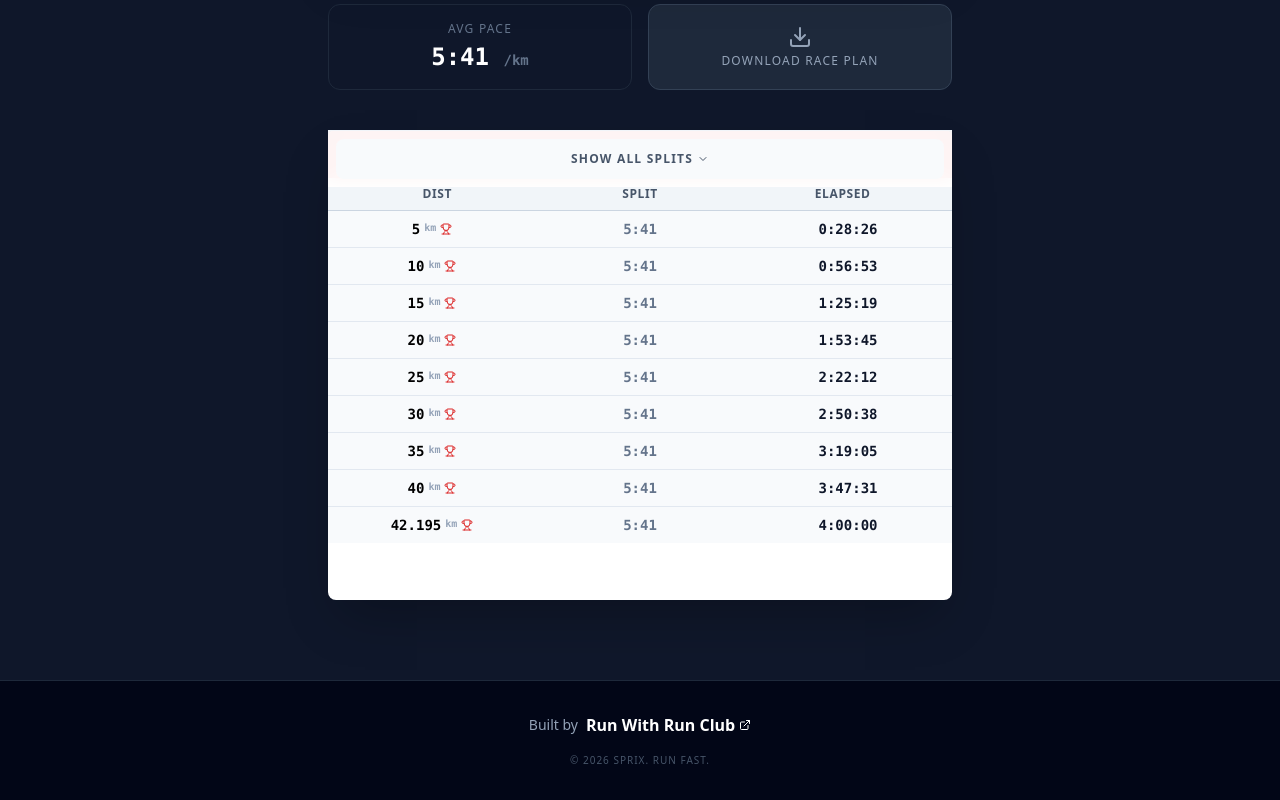
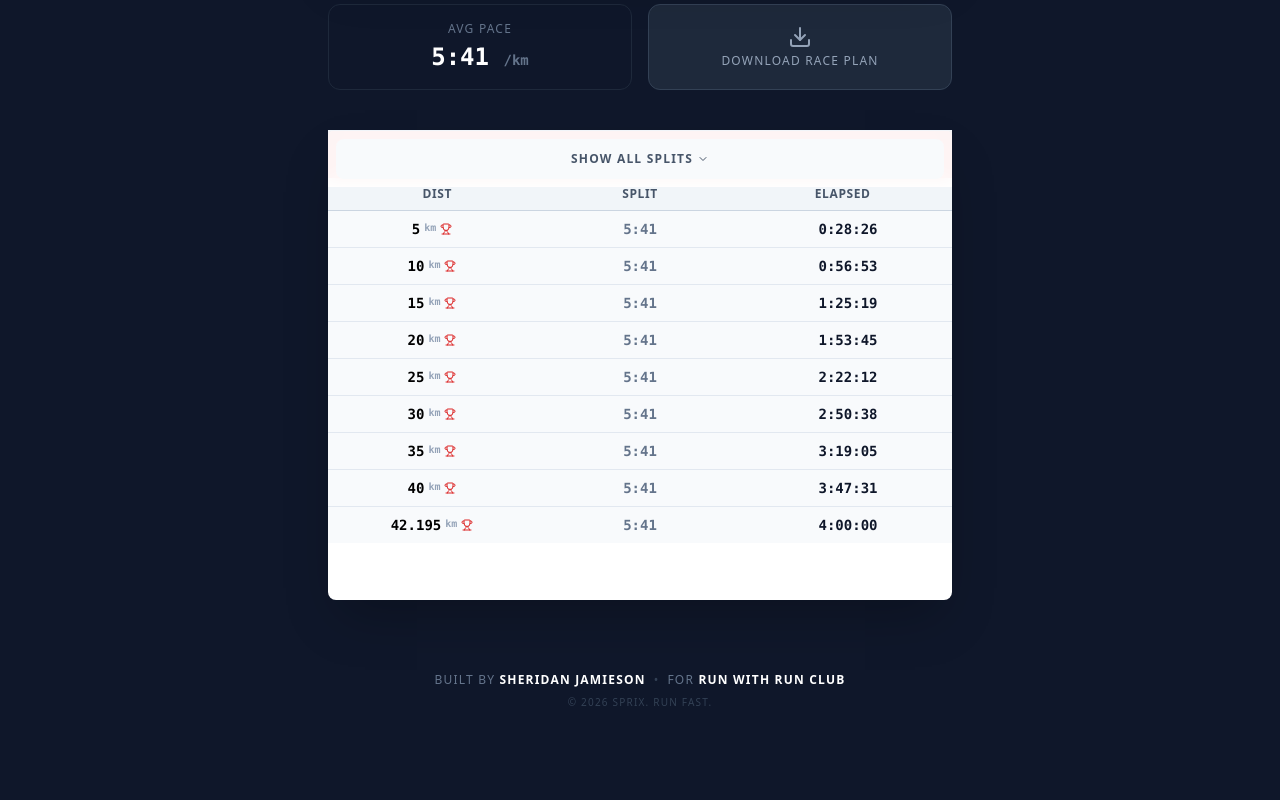
Before and after one commit to sheridan-runs/sprix, a React (Vite) app in the folder sprix/: page / in a window 1280 px wide. Shown: the part 744-1544 px from the top of the page. After the commit the page ends 1485 px from the top, so only its background shows below. Built offline with nearby package versions, Linux system fonts and the light colour scheme.

Commit message:
Update App.tsx

```diff
--- a/sprix/src/App.tsx
+++ b/sprix/src/App.tsx
@@ -223,15 +223,19 @@ function App() {
         </section>
       </main>
 
-      <footer className="border-t border-slate-800 bg-slate-950 py-8 mt-10">
-        <div className="max-w-2xl mx-auto px-6 text-center space-y-4">
-          <div className="flex items-center justify-center gap-2 text-slate-400">
-             <span className="text-sm">Built by</span>
-             <a href="https://runwith.club" target="_blank" rel="noopener noreferrer" className="text-white font-bold hover:text-red-500 transition-colors flex items-center gap-1">
-               Run With Run Club <ExternalLink className="w-3 h-3" />
-             </a>
-          </div>
-          <p className="text-[10px] text-slate-600 uppercase tracking-widest">© {new Date().getFullYear()} Sprix. Run Fast.</p>
+      {/* Footer Section */}
+      <footer className="py-8 text-center text-slate-500 text-xs uppercase tracking-widest">
+        <div className="flex flex-col md:flex-row items-center justify-center gap-2">
+          <span>
+            Built by <a href="https://sheridanjamieson.com" target="_blank" rel="noopener noreferrer" className="text-white hover:text-red-500 transition-colors font-bold">Sheridan Jamieson</a>
+          </span>
+          <span className="hidden md:inline text-slate-700">•</span>
+          <span>
+            For <a href="https://runwith.club" target="_blank" rel="noopener noreferrer" className="text-white hover:text-red-500 transition-colors font-bold">Run With Run Club</a>
+          </span>
+        </div>
+        <div className="mt-2 text-[10px] text-slate-700">
+           &copy; {new Date().getFullYear()} Sprix. Run Fast.
         </div>
       </footer>
 
```
